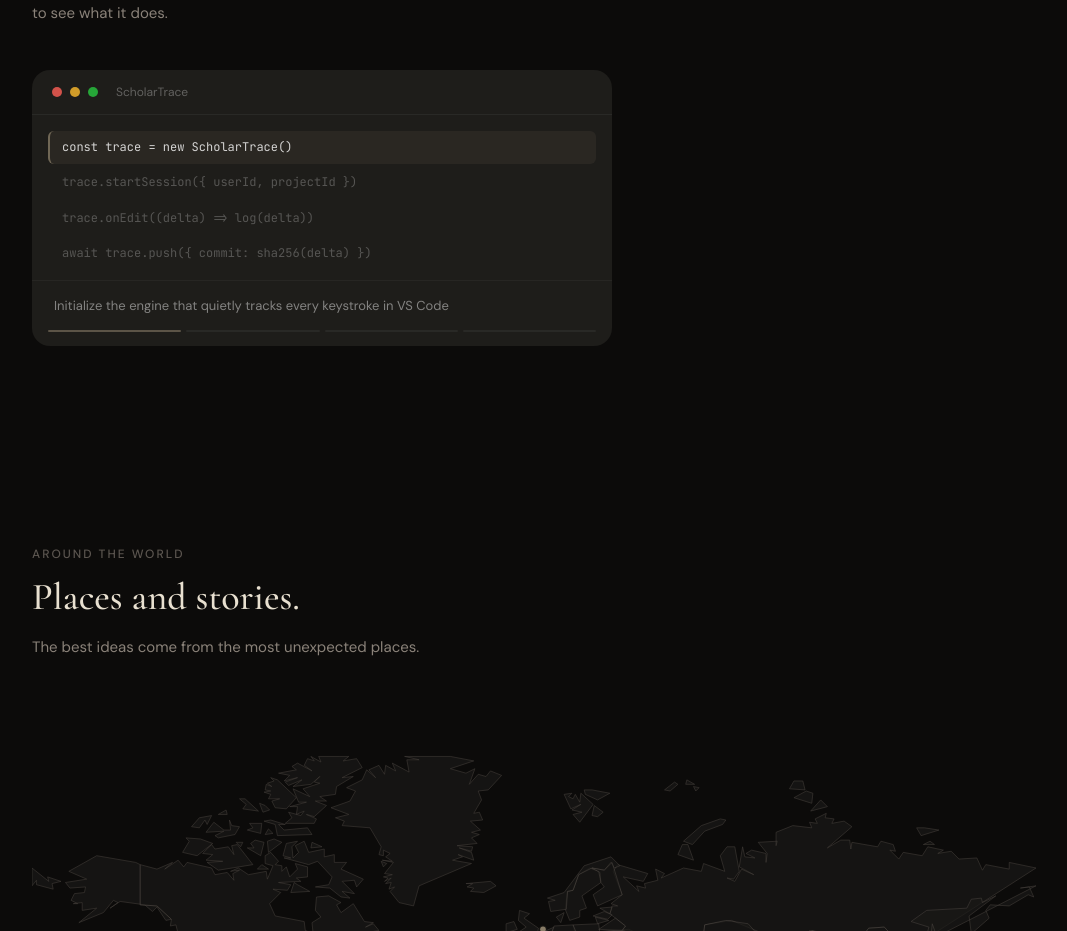
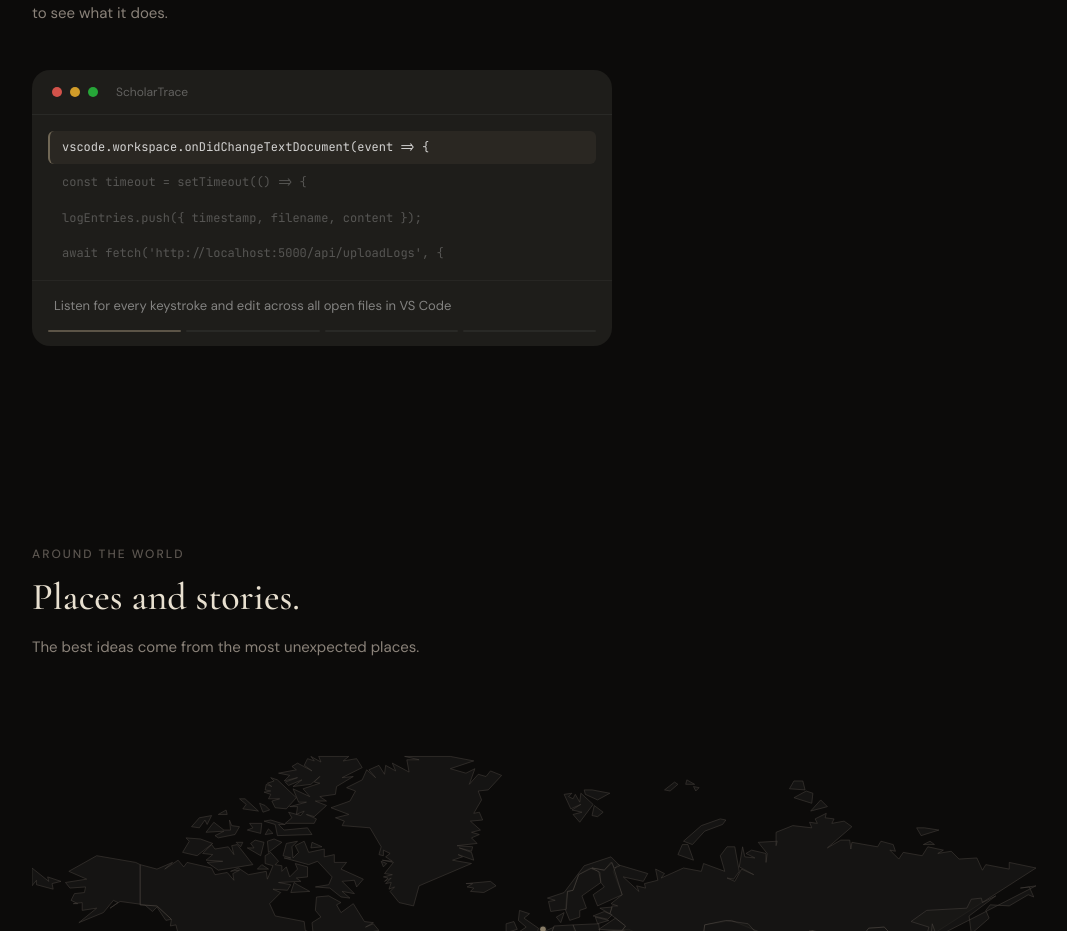
Before and after one commit to thesanatt/my-portfolio, a Next.js app: page / in a window 1280 px wide. Shown: the part 1760-2691 px from the top of the page, without its empty margins (106-1173 px from the left). Built offline with nearby package versions, Linux system fonts and the light colour scheme.

Commit message:
use real ScholarTrace code in walkthrough

```diff
--- a/src/components/CodeWalkthrough.tsx
+++ b/src/components/CodeWalkthrough.tsx
@@ -5,20 +5,20 @@
 
 const steps = [
   {
-    line: "const trace = new ScholarTrace()",
-    note: "Initialize the engine that quietly tracks every keystroke in VS Code",
+    line: "vscode.workspace.onDidChangeTextDocument(event => {",
+    note: "Listen for every keystroke and edit across all open files in VS Code",
   },
   {
-    line: "trace.startSession({ userId, projectId })",
-    note: "Begin a session linked to the student and their assignment",
+    line: "const timeout = setTimeout(() => {",
+    note: "Debounce for 5 seconds — only log after the student pauses typing, not on every character",
   },
   {
-    line: "trace.onEdit((delta) => log(delta))",
-    note: "Each edit is timestamped and hashed, building a tamper-proof timeline",
+    line: "logEntries.push({ timestamp, filename, content });",
+    note: "Store the full file snapshot with a timestamp. This builds the tamper-proof edit timeline.",
   },
   {
-    line: "await trace.push({ commit: sha256(delta) })",
-    note: "Push the proof to the backend. A professor can now verify authorship.",
+    line: "await fetch('http://localhost:5000/api/uploadLogs', {",
+    note: "Push all logged snapshots to the Express backend, linked to the student's email for professor review.",
   },
 ];
 
```
